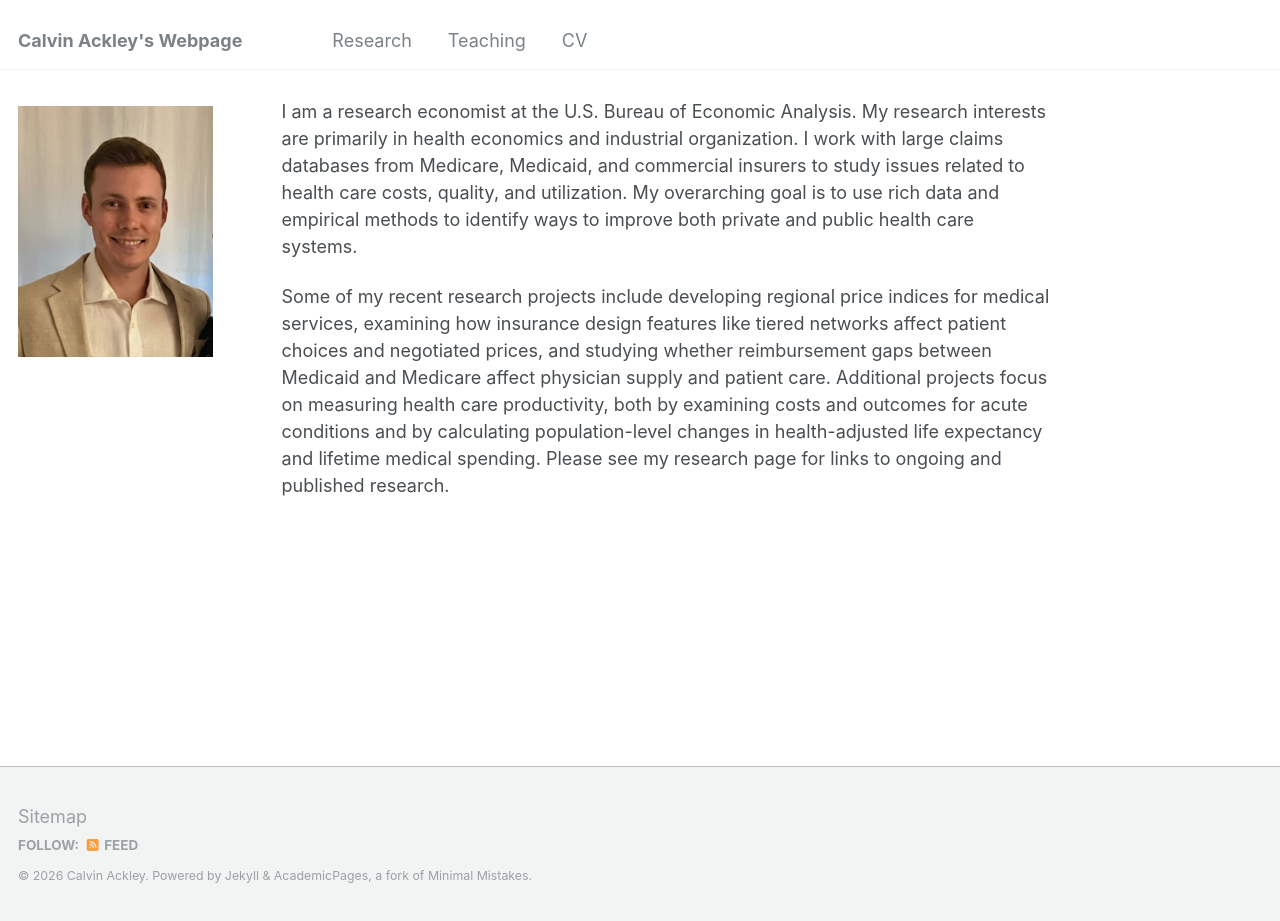
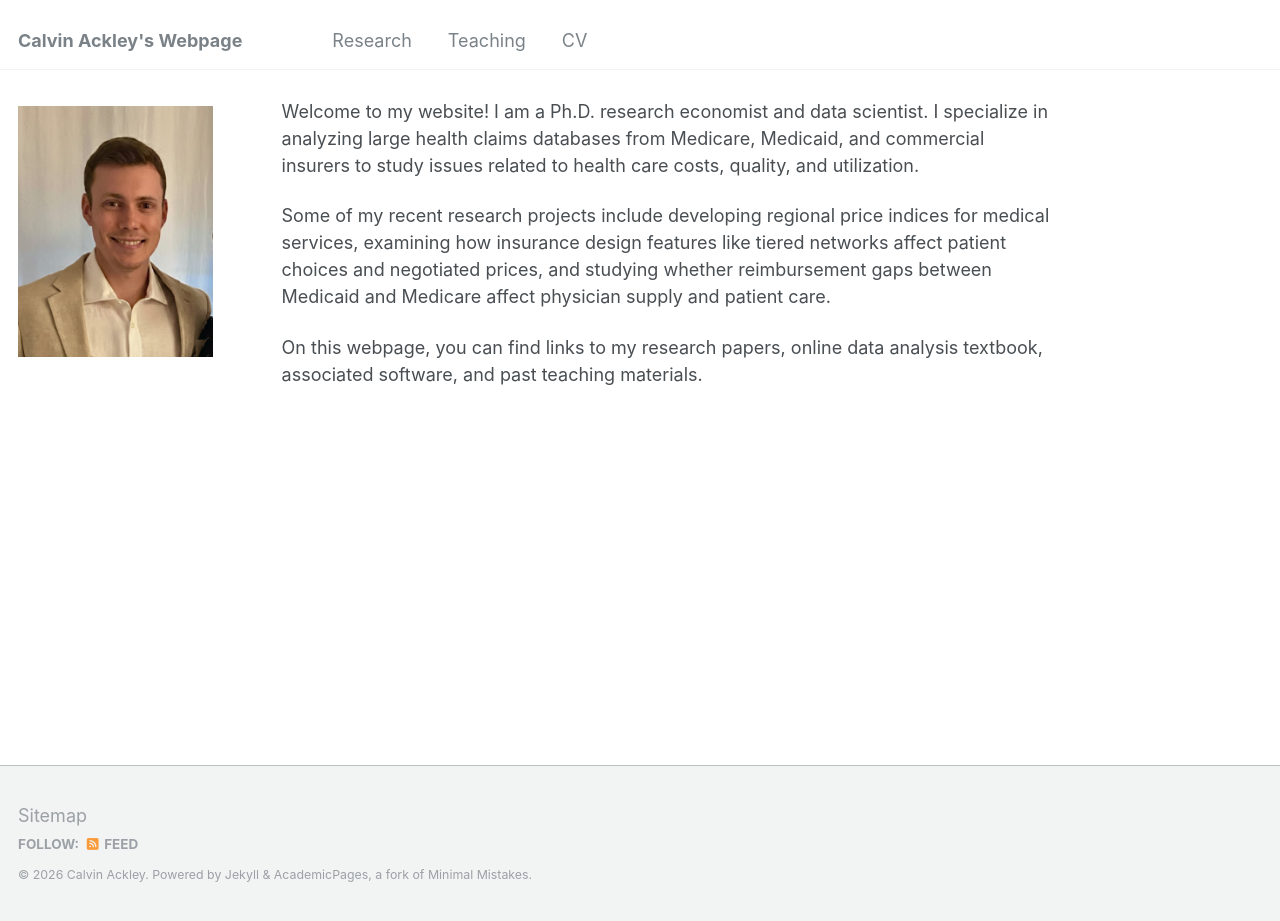
Before and after one commit to ackleycb/ackleycb.github.io, a Jekyll site: the page built from _pages/about.md, in a window 1280 px wide and 921 px high. Built offline with Jekyll 4.4.1, drawn with Linux system fonts in a browser that asks for light colours.

Commit message:
Update homepage intro copy
Replace the bio with a welcome-oriented intro (PhD economist / data
scientist) and point visitors to papers, textbook, software, and teaching.

Co-Authored-By: Claude Opus 4.8 (1M context) <noreply@anthropic.com>

```diff
--- a/_pages/about.md
+++ b/_pages/about.md
@@ -7,6 +7,8 @@ redirect_from:
   - /about.html
 ---
 
-I am a research economist at the U.S. Bureau of Economic Analysis. My research interests are primarily in health economics and industrial organization. I work with large claims databases from Medicare, Medicaid, and commercial insurers to study issues related to health care costs, quality, and utilization. My overarching goal is to use rich data and empirical methods to identify ways to improve both private and public health care systems.
+Welcome to my website! I am a Ph.D. research economist and data scientist. I specialize in analyzing large health claims databases from Medicare, Medicaid, and commercial insurers to study issues related to health care costs, quality, and utilization.
 
-Some of my recent research projects include developing regional price indices for medical services, examining how insurance design features like tiered networks affect patient choices and negotiated prices, and studying whether reimbursement gaps between Medicaid and Medicare affect physician supply and patient care. Additional projects focus on measuring health care productivity, both by examining costs and outcomes for acute conditions and by calculating population-level changes in health-adjusted life expectancy and lifetime medical spending. Please see my research page for links to ongoing and published research.
+Some of my recent research projects include developing regional price indices for medical services, examining how insurance design features like tiered networks affect patient choices and negotiated prices, and studying whether reimbursement gaps between Medicaid and Medicare affect physician supply and patient care.
+
+On this webpage, you can find links to my research papers, online data analysis textbook, associated software, and past teaching materials.
```
